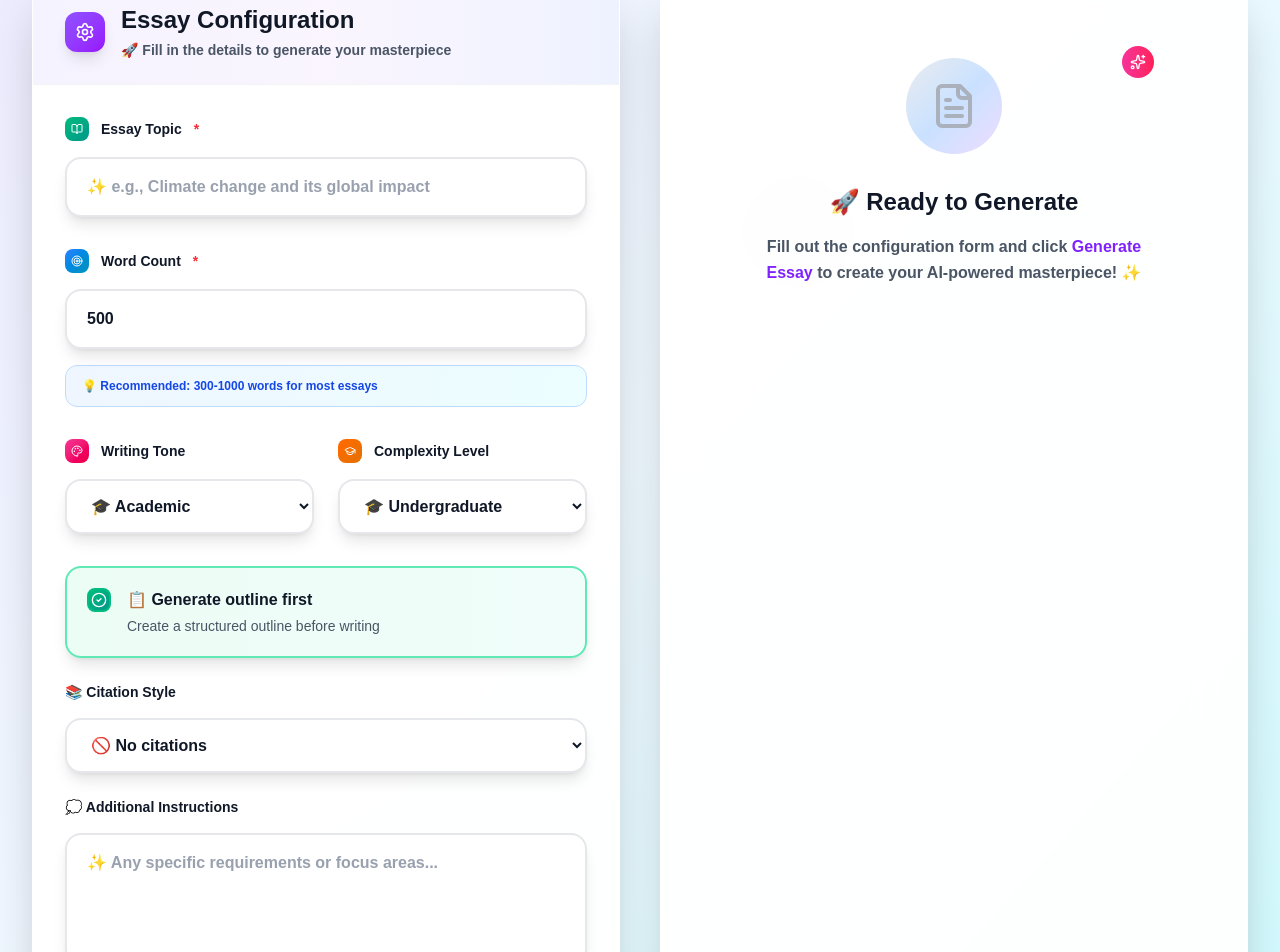
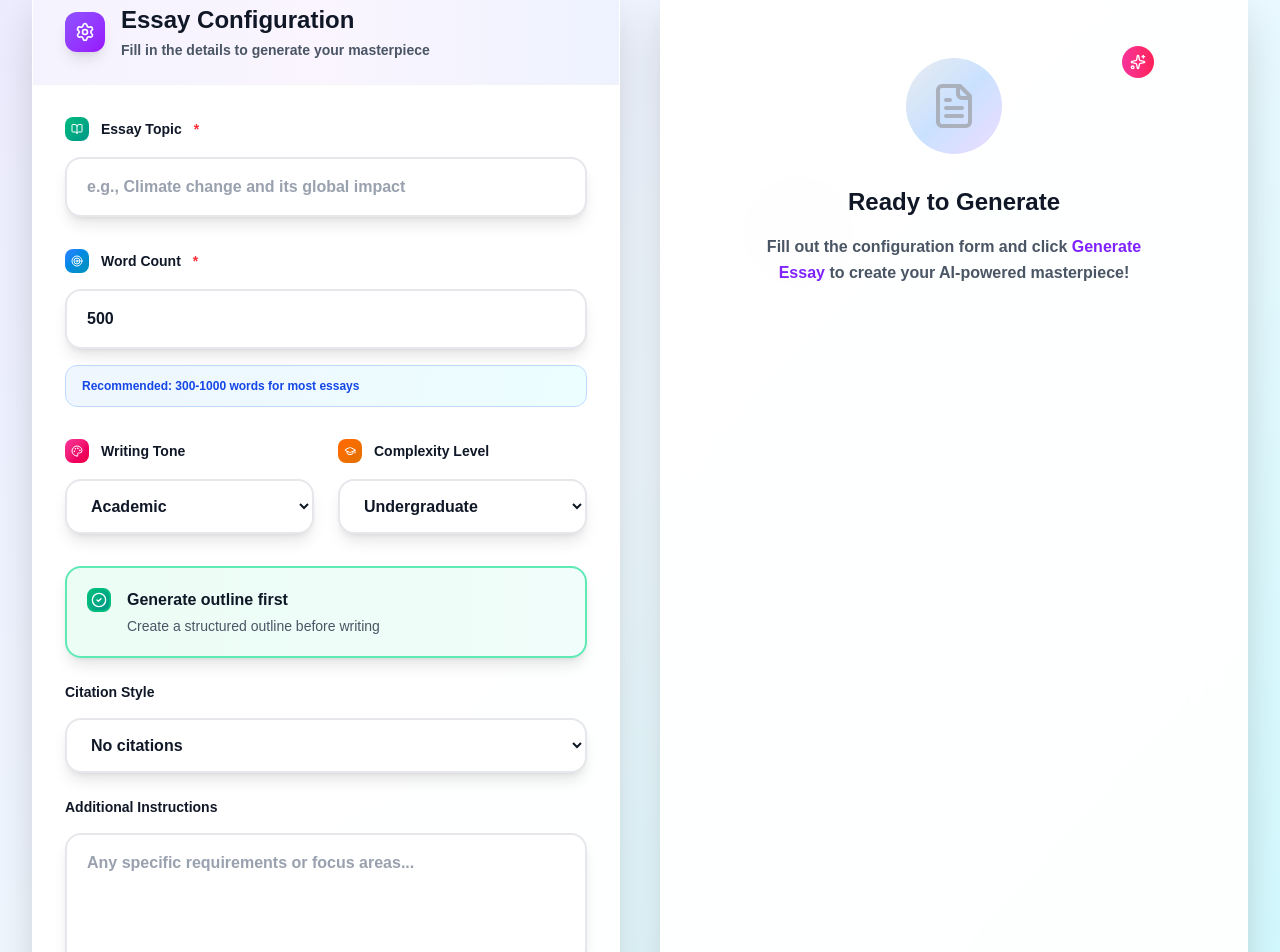
Before and after one commit to SarangaBRanasinghe/essay-generation, a Next.js app in the folder essay-gen/: page / in a window 1280 px wide. Shown: the part 286-1238 px from the top of the page. Built offline with nearby package versions, Linux system fonts and the light colour scheme.

Commit message:
commited

```diff
--- a/essay-gen/src/app/page.tsx
+++ b/essay-gen/src/app/page.tsx
@@ -102,7 +102,7 @@ The health implications of prolonged exposure to polluted air are severe and wel
                   AI Essay Generator
                 </h1>
                 <p className="text-base text-gray-600 font-semibold mt-1">
-                  ✨ Create professional essays with AI assistance
+                  Create professional essays with AI assistance
                 </p>
               </div>
             </div>
@@ -158,7 +158,7 @@ The health implications of prolonged exposure to polluted air are severe and wel
                 </div>
                 <div>
                   <h2 className="text-2xl font-black text-gray-900">Essay Configuration</h2>
-                  <p className="text-sm text-gray-600 font-semibold mt-1">🚀 Fill in the details to generate your masterpiece</p>
+                  <p className="text-sm text-gray-600 font-semibold mt-1">Fill in the details to generate your masterpiece</p>
                 </div>
               </div>
             </div>
@@ -178,7 +178,7 @@ The health implications of prolonged exposure to polluted air are severe and wel
                   className={`w-full px-5 py-4 border-2 rounded-2xl shadow-lg focus:ring-4 focus:ring-violet-100 focus:border-violet-500 outline-none transition-all duration-300 font-semibold placeholder-gray-400 bg-white text-gray-900 hover:shadow-xl transform hover:-translate-y-0.5 ${
                     errors.topic ? 'border-red-400 bg-red-50 ring-4 ring-red-100' : 'border-gray-200 hover:border-violet-300'
                   }`}
-                  placeholder="✨ e.g., Climate change and its global impact"
+                  placeholder="e.g., Climate change and its global impact"
                 />
                 {errors.topic && (
                   <div className="flex items-center gap-2 text-sm text-red-600 font-bold bg-red-50 px-3 py-2 rounded-lg animate-shake">
@@ -216,7 +216,7 @@ The health implications of prolonged exposure to polluted air are severe and wel
                   </div>
                 )}
                 <div className="bg-gradient-to-r from-blue-50 to-cyan-50 px-4 py-3 rounded-xl border border-blue-200">
-                  <p className="text-xs text-blue-700 font-bold">💡 Recommended: 300-1000 words for most essays</p>
+                  <p className="text-xs text-blue-700 font-bold">Recommended: 300-1000 words for most essays</p>
                 </div>
               </div>
 
@@ -233,11 +233,11 @@ The health implications of prolonged exposure to polluted air are severe and wel
                     {...register('tone')}
                     className="w-full px-5 py-4 border-2 border-gray-200 rounded-2xl shadow-lg focus:ring-4 focus:ring-pink-100 focus:border-pink-500 outline-none transition-all duration-300 font-semibold bg-white text-gray-900 hover:border-pink-300 hover:shadow-xl transform hover:-translate-y-0.5"
                   >
-                    <option value="academic" className="font-semibold">🎓 Academic</option>
-                    <option value="formal" className="font-semibold">👔 Formal</option>
-                    <option value="informal" className="font-semibold">💬 Conversational</option>
-                    <option value="persuasive" className="font-semibold">🎯 Persuasive</option>
-                    <option value="creative" className="font-semibold">🎨 Creative</option>
+                    <option value="academic" className="font-semibold">Academic</option>
+                    <option value="formal" className="font-semibold">Formal</option>
+                    <option value="informal" className="font-semibold">Conversational</option>
+                    <option value="persuasive" className="font-semibold">Persuasive</option>
+                    <option value="creative" className="font-semibold">Creative</option>
                   </select>
                 </div>
 
@@ -252,9 +252,9 @@ The health implications of prolonged exposure to polluted air are severe and wel
                     {...register('level')}
                     className="w-full px-5 py-4 border-2 border-gray-200 rounded-2xl shadow-lg focus:ring-4 focus:ring-orange-100 focus:border-orange-500 outline-none transition-all duration-300 font-semibold bg-white text-gray-900 hover:border-orange-300 hover:shadow-xl transform hover:-translate-y-0.5"
                   >
-                    <option value="beginner" className="font-semibold">🏫 High School</option>
-                    <option value="intermediate" className="font-semibold">🎓 Undergraduate</option>
-                    <option value="advanced" className="font-semibold">👨‍🎓 Graduate</option>
+                    <option value="beginner" className="font-semibold">High School</option>
+                    <option value="intermediate" className="font-semibold">Undergraduate</option>
+                    <option value="advanced" className="font-semibold">Graduate</option>
                   </select>
                 </div>
               </div>
@@ -287,7 +287,7 @@ The health implications of prolonged exposure to polluted air are severe and wel
                         {watchedFields.outlineFirst && <CheckCircle2 className="w-4 h-4 text-white" />}
                       </div>
                       <div>
-                        <label className="text-base font-black text-gray-900 cursor-pointer">📋 Generate outline first</label>
+                        <label className="text-base font-black text-gray-900 cursor-pointer">Generate outline first</label>
                         <p className="text-sm text-gray-600 font-medium mt-1">Create a structured outline before writing</p>
                       </div>
                     </div>
@@ -295,23 +295,23 @@ The health implications of prolonged exposure to polluted air are severe and wel
                 </div>
 
                 <div className="space-y-4">
-                  <label className="block text-sm font-black text-gray-900">📚 Citation Style</label>
+                  <label className="block text-sm font-black text-gray-900">Citation Style</label>
                   <select
                     {...register('citations')}
                     className="w-full px-5 py-4 border-2 border-gray-200 rounded-2xl shadow-lg focus:ring-4 focus:ring-indigo-100 focus:border-indigo-500 outline-none transition-all duration-300 font-semibold bg-white text-gray-900 hover:border-indigo-300 hover:shadow-xl transform hover:-translate-y-0.5"
                   >
-                    <option value="none" className="font-semibold">🚫 No citations</option>
-                    <option value="apa" className="font-semibold">📖 APA Style</option>
-                    <option value="mla" className="font-semibold">📝 MLA Style</option>
+                    <option value="none" className="font-semibold">No citations</option>
+                    <option value="apa" className="font-semibold">APA Style</option>
+                    <option value="mla" className="font-semibold">MLA Style</option>
                   </select>
                 </div>
 
                 <div className="space-y-4">
-                  <label className="block text-sm font-black text-gray-900">💭 Additional Instructions</label>
+                  <label className="block text-sm font-black text-gray-900">Additional Instructions</label>
                   <textarea
                     {...register('extras')}
                     className="w-full px-5 py-4 border-2 border-gray-200 rounded-2xl shadow-lg focus:ring-4 focus:ring-purple-100 focus:border-purple-500 outline-none transition-all duration-300 resize-none font-semibold placeholder-gray-400 bg-white text-gray-900 hover:border-purple-300 hover:shadow-xl transform hover:-translate-y-0.5"
-                    placeholder="✨ Any specific requirements or focus areas..."
+                    placeholder="Any specific requirements or focus areas..."
                     rows={4}
                   />
                 </div>
@@ -333,7 +333,7 @@ The health implications of prolonged exposure to polluted air are severe and wel
                 ) : (
                   <>
                     <Wand2 className="w-6 h-6" />
-                    ✨ Generate Essay
+                    Generate Essay
                     <Zap className="w-5 h-5 animate-pulse" />
                   </>
                 )}
@@ -353,24 +353,45 @@ The health implications of prolonged exposure to polluted air are severe and wel
                       </div>
                       <div>
                         <h2 className="text-2xl font-black text-gray-900">Generated Essay</h2>
-                        <p className="text-sm text-gray-600 font-semibold">🎉 Your masterpiece is ready!</p>
+                        <p className="text-sm text-gray-600 font-semibold">Your masterpiece is ready!</p>
                       </div>
                     </div>
-                    <button
-                      onClick={resetForm}
-                      className="px-5 py-3 text-sm text-gray-700 font-bold hover:text-gray-900 border-2 border-gray-200 rounded-xl hover:bg-gradient-to-r hover:from-gray-50 hover:to-gray-100 hover:border-gray-300 transition-all duration-200 shadow-lg hover:shadow-xl transform hover:-translate-y-0.5"
-                    >
-                      🔄 New Essay
-                    </button>
+                    <div className="flex items-center gap-3">
+                      <button
+                        onClick={() => {
+                          import("jspdf").then(jsPDF => {
+                            const doc = new jsPDF.jsPDF();
+                            const outlineText = preview.outline?.length
+                              ? "Outline:\n" + preview.outline.map((o, i) => `${i + 1}. ${o}`).join("\n") + "\n\n"
+                              : "";
+                            doc.setFontSize(12);
+                            doc.text(outlineText + preview.essay, 10, 10, { maxWidth: 190 });
+                            doc.save(`${preview.topic.replace(/\s+/g, "_") || "essay"}.pdf`);
+                          });
+                        }}
+                        className="w-12 h-12 bg-gradient-to-br from-indigo-500 to-purple-600 text-white rounded-xl flex items-center justify-center shadow-lg hover:shadow-xl hover:from-indigo-600 hover:to-purple-700 transition-all duration-200 transform hover:-translate-y-0.5 hover:scale-105"
+                        title="Download as PDF"
+                      >
+                        <svg className="w-5 h-5" fill="none" stroke="currentColor" viewBox="0 0 24 24" xmlns="http://www.w3.org/2000/svg">
+                          <path strokeLinecap="round" strokeLinejoin="round" strokeWidth={2} d="M12 10v6m0 0l-3-3m3 3l3-3m2 8H7a2 2 0 01-2-2V5a2 2 0 012-2h5.586a1 1 0 01.707.293l5.414 5.414a1 1 0 01.293.707V19a2 2 0 01-2 2z" />
+                        </svg>
+                      </button>
+                      <button
+                        onClick={resetForm}
+                        className="px-5 py-3 text-sm text-gray-700 font-bold hover:text-gray-900 border-2 border-gray-200 rounded-xl hover:bg-gradient-to-r hover:from-gray-50 hover:to-gray-100 hover:border-gray-300 transition-all duration-200 shadow-lg hover:shadow-xl transform hover:-translate-y-0.5"
+                      >
+                        New Essay
+                      </button>
+                    </div>
 
                   </div>
                   <div className="flex items-center gap-4 mt-4 text-sm font-bold">
                     <span className="bg-white/80 px-4 py-2 rounded-xl shadow-md border border-emerald-200">
-                      📊 ~{preview.essay.split(/\s+/).filter(Boolean).length} words
+                      ~{preview.essay.split(/\s+/).filter(Boolean).length} words
                     </span>
                     <span className="text-gray-400">•</span>
                     <span className="bg-gradient-to-r from-emerald-100 to-teal-100 px-4 py-2 rounded-xl shadow-md border border-emerald-200">
-                      🎯 Target: {preview.wordCount}
+                      Target: {preview.wordCount}
                     </span>
                   </div>
                 </div>
@@ -412,22 +433,6 @@ The health implications of prolonged exposure to polluted air are severe and wel
                       {preview.essay}
                     </div>
                   </div>
-                  <button
-  onClick={() => {
-    import("jspdf").then(jsPDF => {
-      const doc = new jsPDF.jsPDF();
-      const outlineText = preview.outline?.length
-        ? "Outline:\n" + preview.outline.map((o, i) => `${i + 1}. ${o}`).join("\n") + "\n\n"
-        : "";
-      doc.setFontSize(12);
-      doc.text(outlineText + preview.essay, 10, 10, { maxWidth: 190 });
-      doc.save(`${preview.topic.replace(/\s+/g, "_") || "essay"}.pdf`);
-    });
-  }}
-  className="mt-6 w-full px-5 py-4 bg-gradient-to-r from-indigo-500 to-purple-600 text-white font-bold rounded-2xl shadow-lg hover:shadow-xl transition-all duration-300"
->
-  ⬇️ Download as PDF
-</button>
 
                 </div>
               </>
@@ -442,9 +447,9 @@ The health implications of prolonged exposure to polluted air are severe and wel
                       <Sparkles className="w-4 h-4 text-white" />
                     </div>
                   </div>
-                  <h3 className="text-2xl font-black text-gray-900 mb-4">🚀 Ready to Generate</h3>
+                  <h3 className="text-2xl font-black text-gray-900 mb-4">Ready to Generate</h3>
                   <p className="text-gray-600 max-w-sm font-semibold leading-relaxed">
-                    Fill out the configuration form and click <span className="font-black text-violet-600">Generate Essay</span> to create your AI-powered masterpiece! ✨
+                    Fill out the configuration form and click <span className="font-black text-violet-600">Generate Essay</span> to create your AI-powered masterpiece!
                   </p>
                 </div>
               </div>
```
